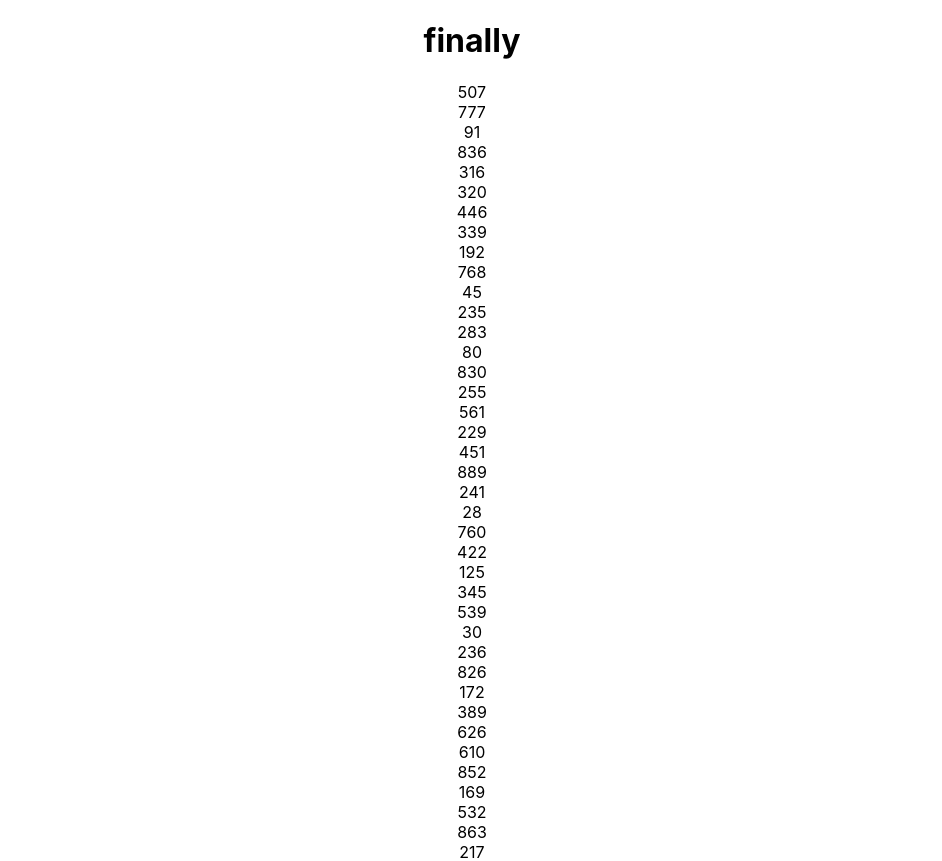
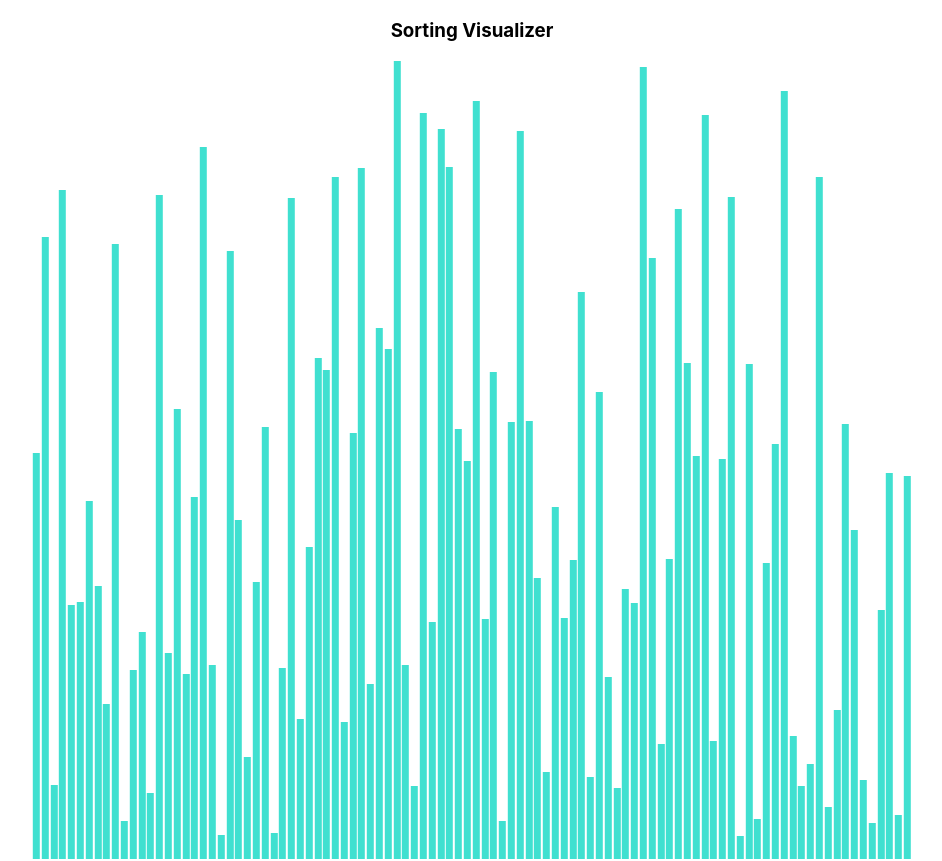
Before and after one commit to notsoharshdevisha/Visualizing-Sorting-Algorithms, a React (Create React App) app: page / in a window 1280 px wide. Shown: the top 861 px of the page, without its empty margins (168-1110 px from the left). Built offline with nearby package versions, Linux system fonts and the light colour scheme.

Commit message:
made some progress

```diff
--- a/src/App.css
+++ b/src/App.css
@@ -2,37 +2,18 @@
   text-align: center;
 }
 
-.App-logo {
-  height: 40vmin;
-  pointer-events: none;
+.array-container {
+  display: flex;
+  margin: 200px;
+  margin-top: 10px;
+  margin-bottom: 100px;
 }
 
-@media (prefers-reduced-motion: no-preference) {
-  .App-logo {
-    animation: App-logo-spin infinite 20s linear;
-  }
+.array-bar {
+  flex: 1 1;
+  width: 2px;
+  background-color: turquoise;
+  margin: 1px;
+  align-self: flex-end;
+  transform: rotate(180deg);
 }
-
-.App-header {
-  background-color: #282c34;
-  min-height: 100vh;
-  display: flex;
-  flex-direction: column;
-  align-items: center;
-  justify-content: center;
-  font-size: calc(10px + 2vmin);
-  color: white;
-}
-
-.App-link {
-  color: #61dafb;
-}
-
-@keyframes App-logo-spin {
-  from {
-    transform: rotate(0deg);
-  }
-  to {
-    transform: rotate(360deg);
-  }
-}
--- a/src/App.tsx
+++ b/src/App.tsx
@@ -1,7 +1,6 @@
 import React, { useState, useEffect } from 'react';
-import logo from './logo.svg';
 import './App.css';
-import MergSort from './components/mergsort'
+import { MergSortVisualizer } from './components/mergsort'
 
 function App() {
 
@@ -14,7 +13,7 @@ function App() {
   const resetArray = () => {
     const array: number[] = []
     for (let i = 0; i < 100; i++) {
-      array.push(randomIntFromIntervals(10, 1000))
+      array.push(randomIntFromIntervals(10, 800))
     }
     setArray(array)
     console.log(array)
@@ -26,7 +25,10 @@ function App() {
 
   return (
     <div className="App">
-      <MergSort
+      <div className='app-header'>
+        <h3>Sorting Visualizer</h3>
+      </div>
+      <MergSortVisualizer
         array={array}
       />
     </div>
--- a/src/components/mergsort.tsx
+++ b/src/components/mergsort.tsx
@@ -1,15 +1,61 @@
 import React from 'react';
 
-export default function MergSort(props: any) {
+export function mergSort(
+  array: number[]
+) {
+  const auxArray = array.slice()
+  recursiveSplit(0, array.length - 1, array, auxArray)
+}
+
+const recursiveSplit = (
+  startIdx: number,
+  endIdx: number,
+  array: number[],
+  auxArray: number[]
+) => {
+  if (startIdx === endIdx) return
+  const middleIdx = Math.floor((startIdx + endIdx) / 2)
+  recursiveSplit(startIdx, middleIdx, array, auxArray)
+  recursiveSplit(middleIdx + 1, endIdx, array, auxArray)
+  merge(startIdx, middleIdx, endIdx, array, auxArray)
+}
+
+const merge = (
+  startIdx: number,
+  middleIdx: number,
+  endIdx: number,
+  array: number[],
+  auxArray: number[]
+) => {
+  let k = startIdx
+  let i = startIdx
+  let j = endIdx
+  while (i <= middleIdx && j <= endIdx) {
+    if (auxArray[i] <= auxArray[j]) {
+      array[k++] = auxArray[i++]
+    } else {
+      array[k++] = auxArray[j++]
+    }
+  }
+  while (i <= middleIdx) {
+    array[k++] = auxArray[i++];
+  }
+  while (j <= endIdx) {
+    array[k++] = auxArray[j++]
+  }
+}
+
+export function MergSortVisualizer(props: any) {
 
   return (
     <div className="MergSort">
-      <h1>finally</h1>
+      <div className='array-container'>
+        {props.array.map((element: number) => {
+          return <div className='array-bar'
+            style={{ height: `${element}px` }} ></div>
+        })}
+      </div>
 
-      {props.array.map( (element: number) => {
-        return ( <div> {element} </div> )
-        } )}
-
-    </div>
+    </div >
   );
 }
```
Also changed, not shown: 1 other file (tests, documents, lock files or other folders).
